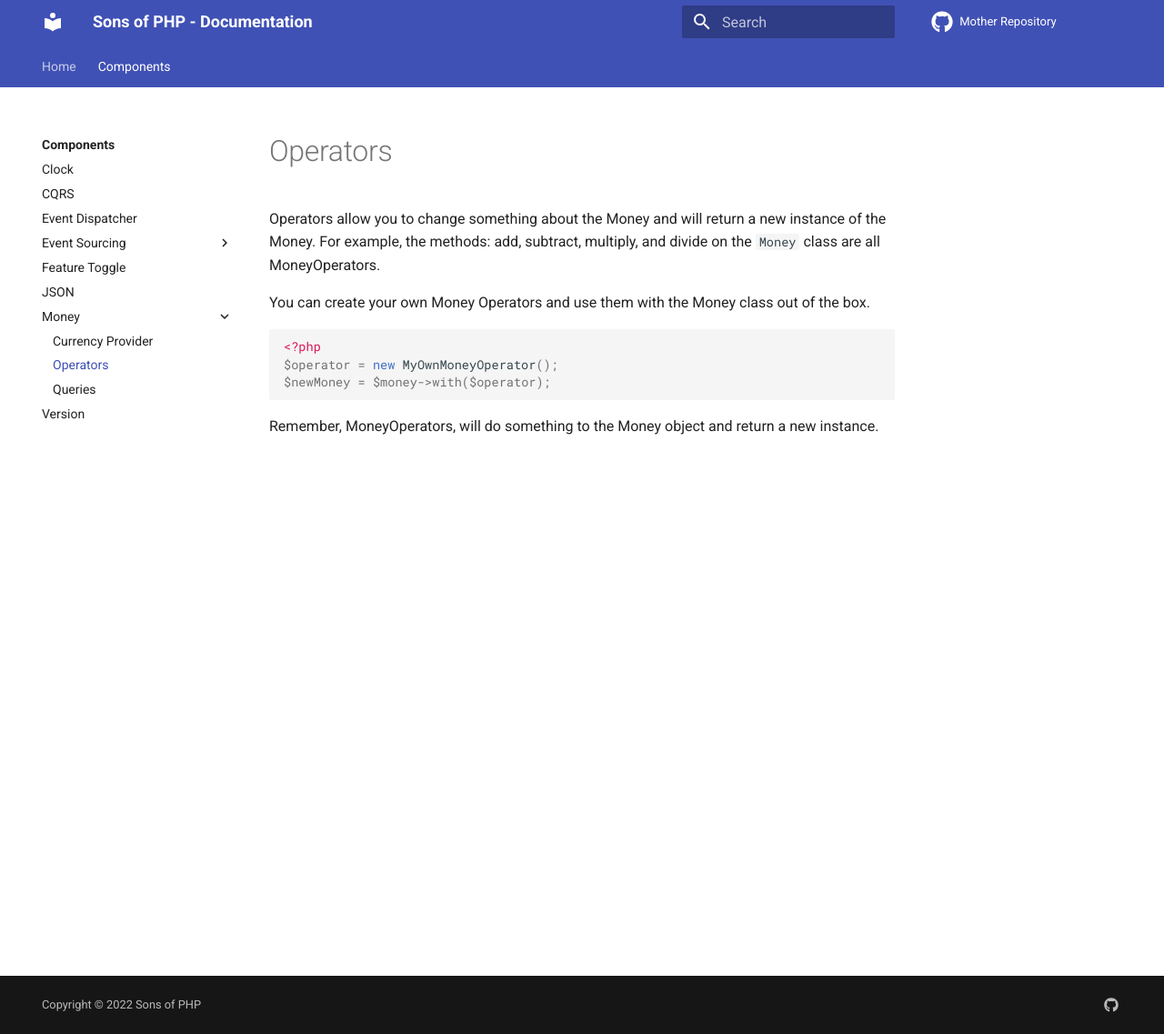
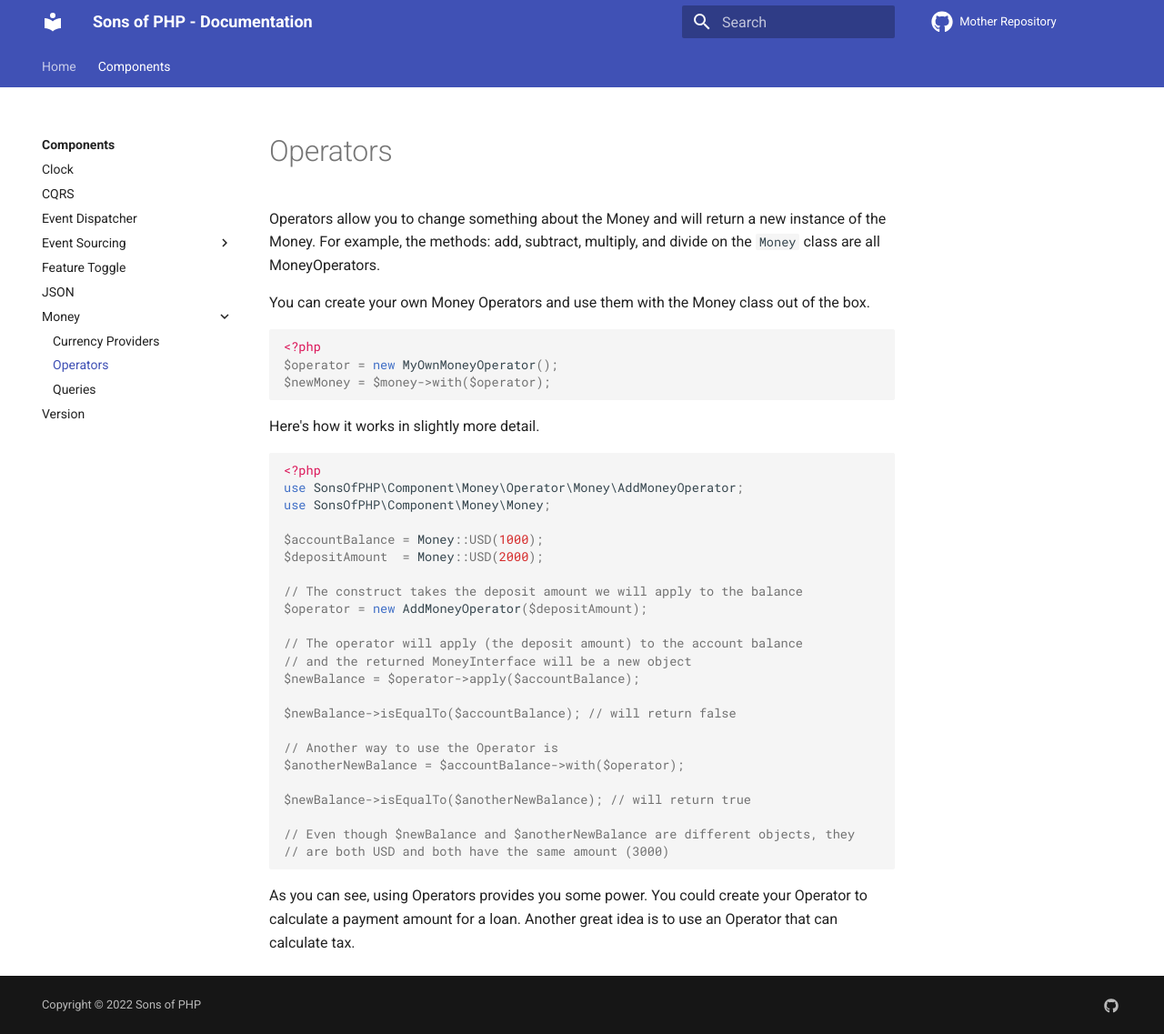
Before and after one commit to SonsOfPHP/sonsofphp-docs, an MkDocs documentation site: the page built from docs/components/money/operators.md, in a window 1280 px wide and 1137 px high. Shown: the whole window at 91% size. Built offline with MkDocs 1.6.1 and Material for MkDocs 9.7.7, drawn with Linux system fonts in a browser that asks for light colours; comment, search, counter and statistics services are not loaded.

Commit message:
[Money] Updated docs

````diff
--- a/docs/components/money/operators.md
+++ b/docs/components/money/operators.md
@@ -15,5 +15,34 @@ $operator = new MyOwnMoneyOperator();
 $newMoney = $money->with($operator);
 ```
 
-Remember, MoneyOperators, will do something to the Money object and return a new
-instance.
+Here's how it works in slightly more detail.
+
+```php
+<?php
+use SonsOfPHP\Component\Money\Operator\Money\AddMoneyOperator;
+use SonsOfPHP\Component\Money\Money;
+
+$accountBalance = Money::USD(1000);
+$depositAmount  = Money::USD(2000);
+
+// The construct takes the deposit amount we will apply to the balance
+$operator = new AddMoneyOperator($depositAmount);
+
+// The operator will apply (the deposit amount) to the account balance
+// and the returned MoneyInterface will be a new object
+$newBalance = $operator->apply($accountBalance);
+
+$newBalance->isEqualTo($accountBalance); // will return false
+
+// Another way to use the Operator is
+$anotherNewBalance = $accountBalance->with($operator);
+
+$newBalance->isEqualTo($anotherNewBalance); // will return true
+
+// Even though $newBalance and $anotherNewBalance are different objects, they
+// are both USD and both have the same amount (3000)
+```
+
+As you can see, using Operators provides you some power. You could create your
+Operator to calculate a payment amount for a loan. Another great idea is to use
+an Operator that can calculate tax.
--- a/mkdocs.yml
+++ b/mkdocs.yml
@@ -67,7 +67,7 @@ nav:
         - JSON: components/json/index.md
         - Money:
             - components/money/index.md
-            - Currency Provider: components/money/currency-provider.md
+            - Currency Providers: components/money/currency-providers.md
             - Operators: components/money/operators.md
             - Queries: components/money/queries.md
         - Version: components/version/index.md
````
Also changed, not shown: docs/components/money/currency-provider.md (deleted, +0 -30 lines), docs/components/money/currency-providers.md (added, +91 -0 lines), docs/components/money/index.md (+8 -5 lines), docs/components/money/queries.md (+27 -0 lines).
